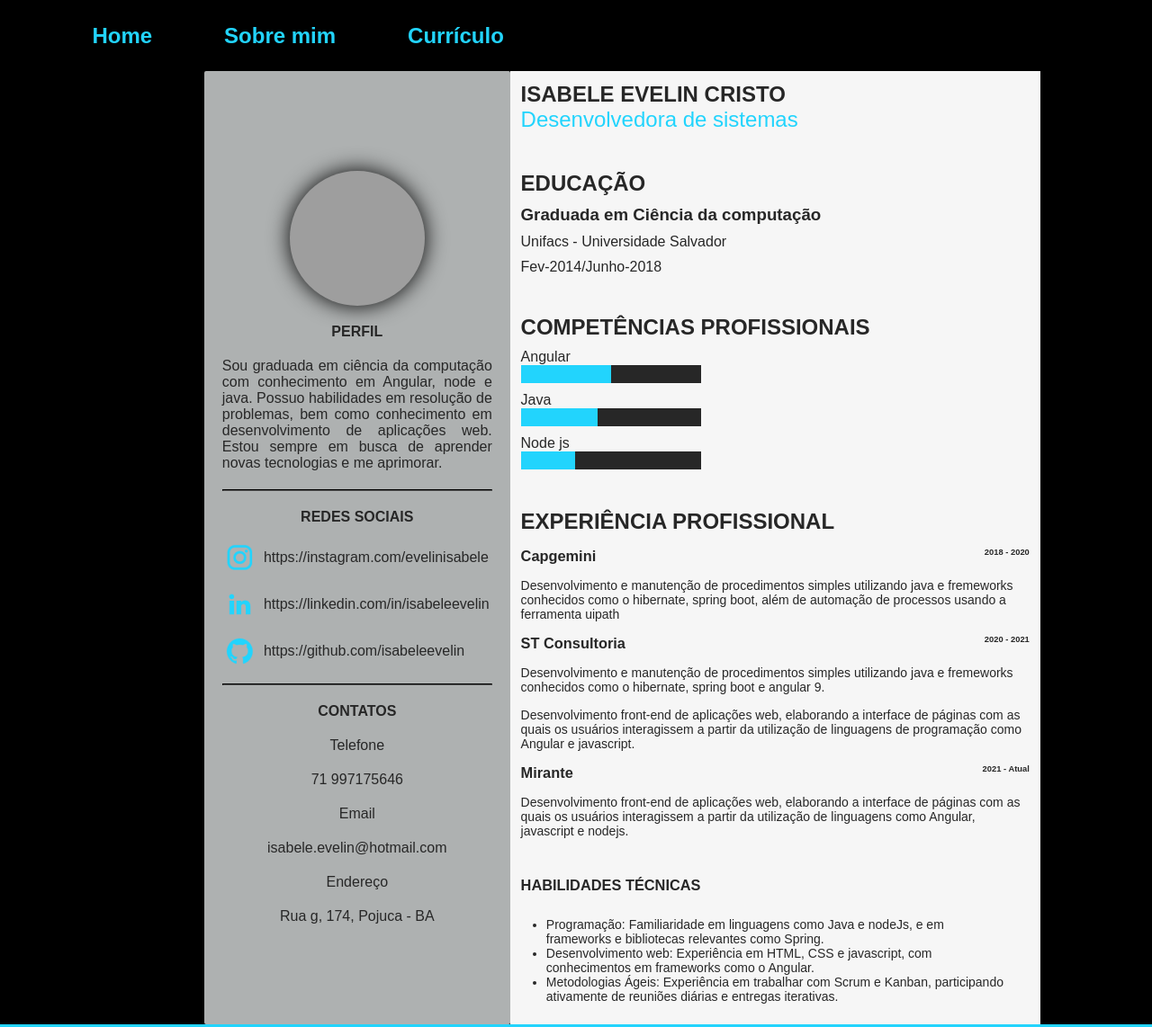
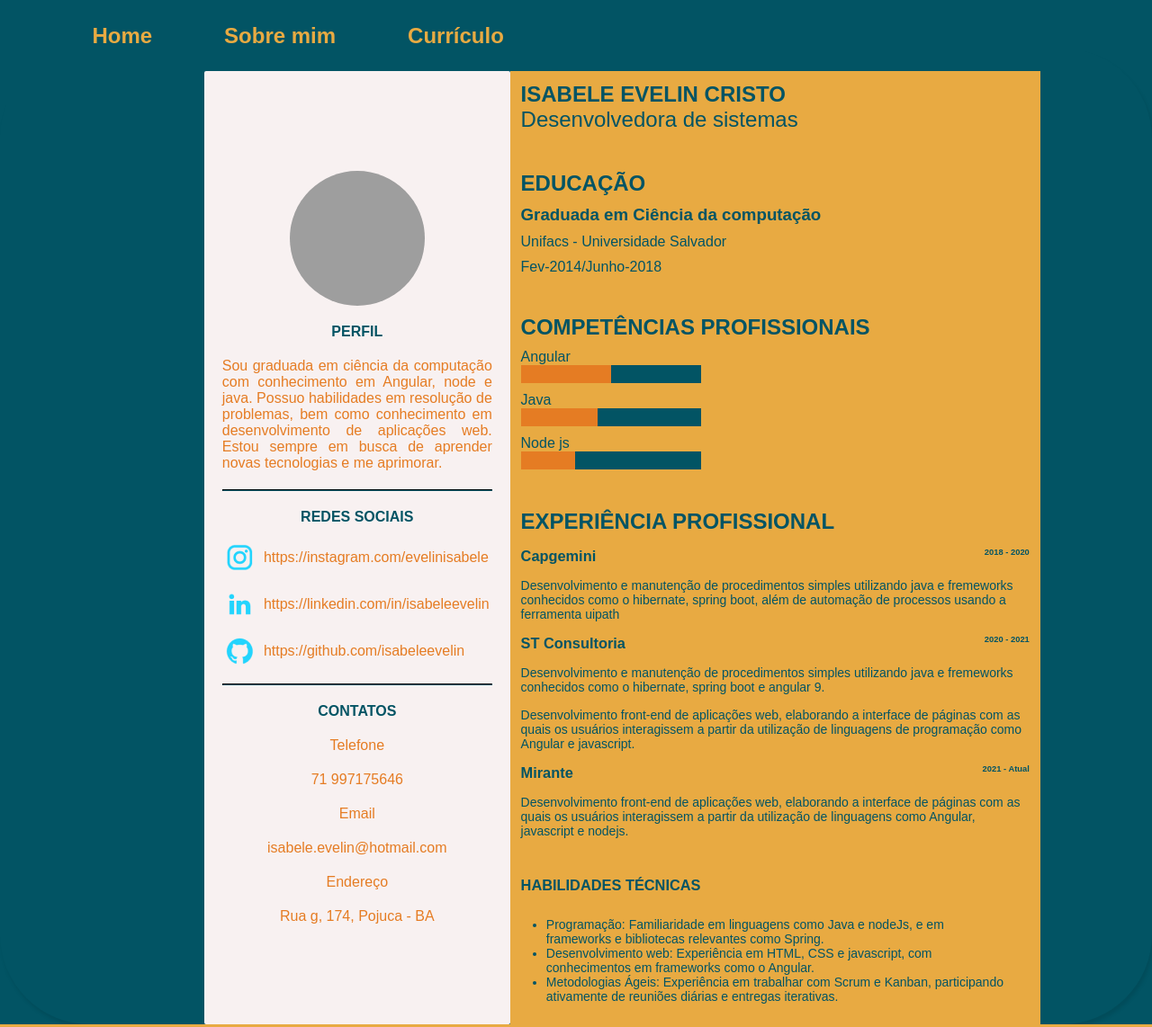
Before and after one commit to isabeleevelin/alura__frontend, a plain HTML site: page curriculo.html in a window 1280 px wide. Shown: the top 1142 px of the page at 90% size. Drawn offline with Linux system fonts and the light colour scheme; grey boxes are pictures that could not be loaded.

Commit message:
Mudança na paleta de cores do projeto

```diff
--- a/styles/style.css
+++ b/styles/style.css
@@ -1,3 +1,10 @@
+:root{
+    --black: #025464;
+    --secundaria:#E57C23;
+    --tercearia: #E8AA42;
+}
+
+
 * {
     margin: 0;
     padding: 0;
@@ -5,13 +12,13 @@
 
 body {
     /* height: 100vh; pagina inteira */
-    background-color: #000000;
-    color: #f6f6f6;
+    background-color: var(--black);
+    color: var(--secundaria);
     box-sizing: border-box;
 }
 
 .titulo-destaque {
-    color: #22d4fd;
+    color: var(--tercearia);
 }
 
 .apresentacao {
@@ -55,7 +62,7 @@ body {
     border-radius: 8px;
     font-size: 24px;
     padding: 10.5px 0;
-    color: #f6f6f6;
+    color: var(--secundaria);
     font-family: 'Montserrat', sans-serif;
     font-weight: 600;
     text-decoration: none;
@@ -67,16 +74,16 @@ body {
 }
 
 .apresentacao__links__link:hover {
-    background: #272727;
+    background: #ffd489af;
 }
 
 .apresentacao__conteudo__texto_nome:hover {
-    color: #22D4FD
+    color: var(--tercearia)
 }
 
 .rodape {
-    color: #000000;
-    background-color: #22D4FD;
+    color: var(--black);
+    background-color: var(--tercearia);
     padding: 24px;
     text-align: center;
     font-family: 'Montserrat', sans-serif;
@@ -99,7 +106,7 @@ body {
     font-family: 'Montserrat', sans-serif;
     font-weight: 600;
     font-size: 24px;
-    color: #22D4FD;
+    color: var(--tercearia);
     text-decoration: none;
 }
 
@@ -110,7 +117,7 @@ body {
 
 .curriculo__informacoes {
     width: 300px;
-    background-color: rgb(174, 177, 177);
+    background-color: #F8F1F1;
     padding: 20px;
     display: flex;
     justify-content: center;
@@ -126,7 +133,7 @@ body {
 }
 
 .curriculo__informacoes__subtitulo {
-    color: #272727;
+    color: var(--black);
     font-size: 16px;
     font-weight: 600;
 
@@ -134,7 +141,7 @@ body {
 }
 
 .divider {
-    border-color: #000000;
+    border-color: var(--black);
     box-sizing: border-box;
     width: 100%;
 }
@@ -144,7 +151,7 @@ body {
     height: 150px;
     border-radius: 50%;
     /* border: 1px solid #000000; */
-    filter: drop-shadow(0 0 0.75rem #000000);
+    filter: drop-shadow(0 0 0.75rem --black);
 }
 
 .curriculo {
@@ -164,7 +171,7 @@ body {
     display: flex;
     flex-direction: column;
     font-family: Arial, Helvetica, sans-serif;
-    color: #272727;
+    color: var(--secundaria);
     text-align: justify;
     justify-content: center;
     align-items: center;
@@ -175,7 +182,7 @@ body {
     display: flex;
     flex-direction: column;
     font-family: Arial, Helvetica, sans-serif;
-    color: #272727;
+    color: var(--secundaria);
     text-align: center;
     justify-content: center;
     /* align-items: center; */
@@ -186,7 +193,7 @@ body {
     display: flex;
     flex-direction: column;
     font-family: Arial, Helvetica, sans-serif;
-    color: #272727;
+    color: var(--secundaria);
     text-align: center;
     gap: 20px;
 }
@@ -197,7 +204,7 @@ body {
 }
 
 .curriculo__profissional {
-    background-color: #f6f6f6;
+    background-color: var(--tercearia);
     width: 50%;
     display: flex;
     flex-direction: column;
@@ -211,18 +218,18 @@ body {
     font-family: Arial, Helvetica, sans-serif;
     font-size: 16px;
     font-weight: 600;
-    color: #272727;
+    color: var(--black);
     padding: 2%;
 }
 
 .curriculo__profissional__header__subtitulo {
-    color: #22D4FD;
+    color: var(--black);
     font-family: Arial, Helvetica, sans-serif;
     font-weight: 100;
 }
 
 .curriculo__profissional__educacao {
-    color: #272727;
+    color: var(--black);
     font-family: Arial, Helvetica, sans-serif;
     font-weight: 100;
     font-size: 16px;
@@ -233,9 +240,9 @@ body {
 }
 
 .curriculo__profissional__competencias {
-    color: #272727;
-    font-family: Arial, Helvetica, sans-serif;
-    font-weight: 100;
+    color: var(--black);
+    font-family: 'Montserrat', sans-serif;
+    font-weight: 300;
     font-size: 16px;
     padding: 2%;
     gap: 10px;
@@ -247,34 +254,34 @@ body {
 .competencias {
     width: 200px;
     height: 20px;
-    background-color: #272727;
+    background-color: var(--black);
     margin-right: 10px;
 }
 
 .competencia__angular {
     width: 100px;
     height: inherit;
-    background-color: #22D4FD;
+    background-color: var(--secundaria);
 }
 
 .competencia__java {
     width: 85px;
     height: inherit;
-    background-color: #22D4FD;
+    background-color: var(--secundaria);
 }
 
 .competencia__node {
     width: 60px;
     height: inherit;
-    background-color: #22D4FD;
+    background-color: var(--secundaria);
 }
 
 .experiencias {
     display: flex;
     flex-direction: column;
     gap: 15px;
-    color: #272727;
-    font-family: 'Assistant', sans-serif;
+    color: var(--black);
+    font-family: 'Krona One', sans-serif;
     font-weight: 100;
     font-size: 14px;
     overflow: visible;
@@ -292,7 +299,7 @@ body {
     display: flex;
     flex-direction: column;
     gap: 15px;
-    color: #272727;
+    color: var(--black);
     font-family: 'Assistant', sans-serif;
     font-weight: 100;
     font-size: 14px;
@@ -310,7 +317,7 @@ body {
     font-family: 'Assistant', sans-serif;
     font-weight: 100;
     font-size: 16px;
-    color: #272727;
+    color: var(--black);
     padding: 2%;
     gap: 15px;
     display: flex;
```
